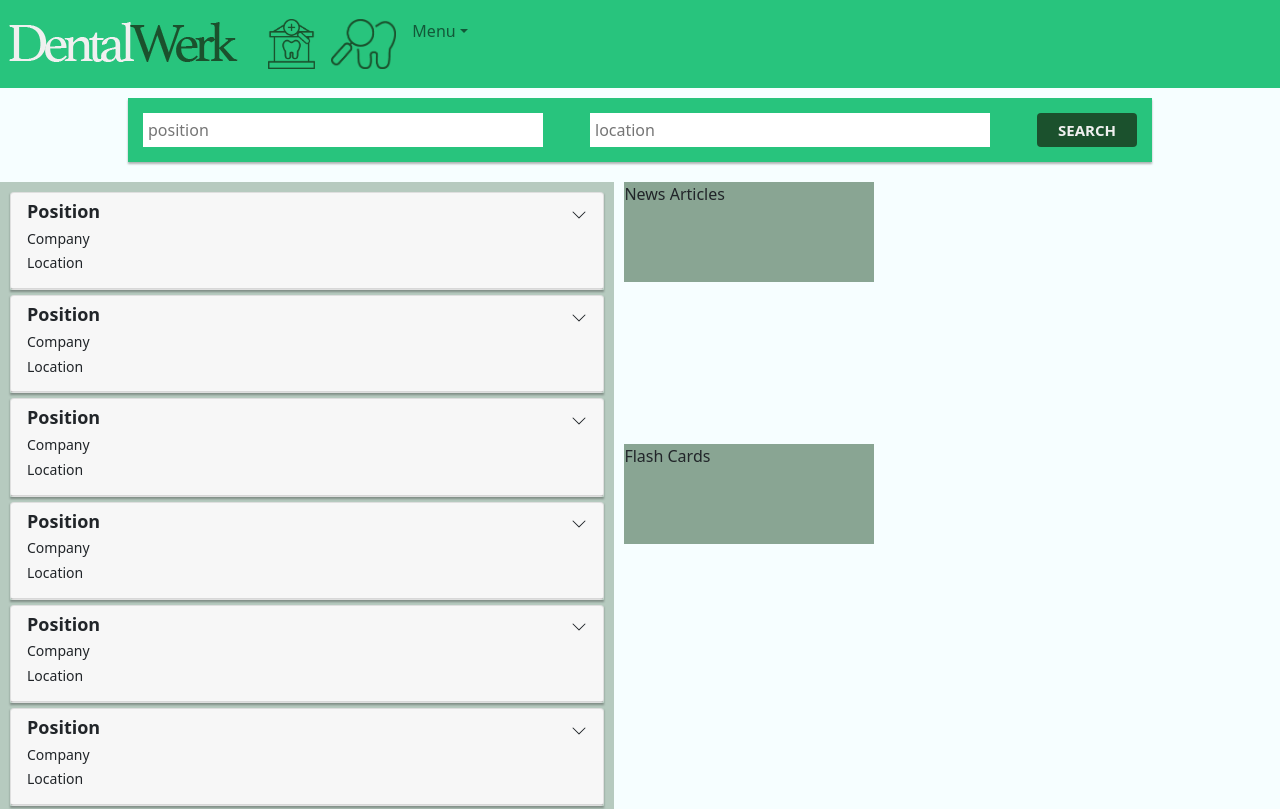
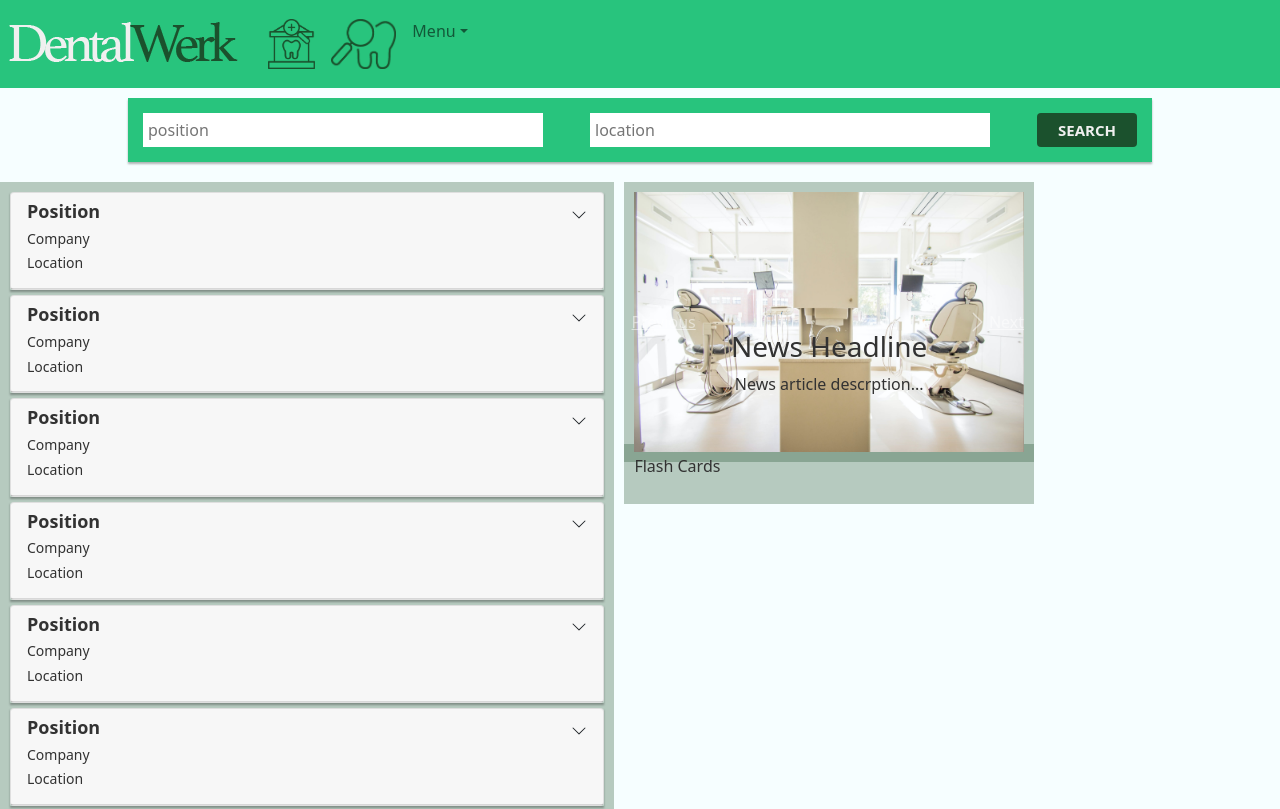
Before and after one commit to theMVPshop/nt03, a React (Create React App) app in the folder client/: page /job-postings in a window 1280 px wide. Shown: the top 809 px of the page. Built offline with nearby package versions, Linux system fonts and the light colour scheme; no server answers.

Commit message:
news article carousel started

```diff
--- a/client/public/index.html
+++ b/client/public/index.html
@@ -75,6 +75,7 @@
 				def.DateFormat,
 			dataType: "json",
 			success: function (result) {
+				console.log(result.data);
 				$("#" + id).empty();
 				if (result.data == null) return;
 
--- a/client/src/components/JobPostings.js
+++ b/client/src/components/JobPostings.js
@@ -11,7 +11,7 @@ const JobPostings = (props) => {
       <SearchFormSm placeholder1='position' placeholder2='location' />
 
       <div className='grid-container'>
-        <div className='job-postings-container'>
+        <div className='job-postings-grid'>
           <JobCard />
           <JobCard />
           <JobCard />
@@ -21,10 +21,10 @@ const JobPostings = (props) => {
           <JobCard />
           <JobCard />
         </div>
-        <div className='news-container'>
+        <div className='news-grid'>
           <NewsArticles />
         </div>
-        <div className='flashcards-container'>
+        <div className='flashcards-grid'>
           <FlashCards />
         </div>
       </div>
--- a/client/src/components/NewsArticles.js
+++ b/client/src/components/NewsArticles.js
@@ -1,4 +1,6 @@
 import React from 'react';
+import { Carousel } from 'react-bootstrap';
+import dentalOffice from '../images/dental-office.jpeg';
 
 // id='divRss'
 
@@ -6,7 +8,30 @@ const NewsArticles = (props) => {
 
   return (
     <div className='news-container'>
-      <p>News Articles</p>
+      <Carousel>
+        <Carousel.Item>
+          <img
+            className="d-block w-100"
+            src={dentalOffice}
+            alt="dental office"
+          />
+          <Carousel.Caption>
+            <h3>News Headline</h3>
+            <p>News article descrption...</p>
+          </Carousel.Caption>
+        </Carousel.Item>
+        <Carousel.Item>
+          <img
+            className="d-block w-100"
+            src={dentalOffice}
+            alt="dental office"
+          />
+          <Carousel.Caption>
+            <h3>Another News Headline</h3>
+            <p>Another news article descrption...</p>
+          </Carousel.Caption>
+        </Carousel.Item>
+      </Carousel>
     </div>
   )
 
--- a/client/src/css/FlashCards.css
+++ b/client/src/css/FlashCards.css
@@ -1,5 +1,4 @@
 .flashcards-container {
   background-color: var(--secondary-green-opacity);
-  height: 100px;
-  width: 250px;
+  padding: 10px;
 }
--- a/client/src/css/JobCard.css
+++ b/client/src/css/JobCard.css
@@ -6,14 +6,17 @@
 .job-card-container h2 {
   font-size: 18px;
   font-weight: bold;
+  color: var(--secondary-text-color);
 }
 
 .job-card-container h3, h4 {
   font-size: 14px;
+  color: var(--secondary-text-color);
 }
 
 .card-body {
   font-size: 12px;
+  color: var(--secondary-text-color);
 }
 
 .job-card-header {
--- a/client/src/css/JobPostings.css
+++ b/client/src/css/JobPostings.css
@@ -11,16 +11,16 @@
   "jobs flashcards";
 }
 
-.job-postings-container {
+.job-postings-grid {
   background-color: var(--secondary-green-opacity);
   padding: 5px;
   grid-area: jobs;
 }
 
-.news-container {
+.news-grid {
   grid-area: news;
 }
 
-.flashcards-container {
+.flashcards-grid {
   grid-area: flashcards;
 }
--- a/client/src/css/NewsArticles.css
+++ b/client/src/css/NewsArticles.css
@@ -1,5 +1,13 @@
 .news-container {
   background-color: var(--secondary-green-opacity);
-  height: 100px;
-  width: 250px;
+  padding: 10px;
 }
+
+.news-container h3, p {
+  color: var(--secondary-text-color);
+}
+
+li {
+	list-style-type: none;
+	margin: 20px auto;
+}
```
